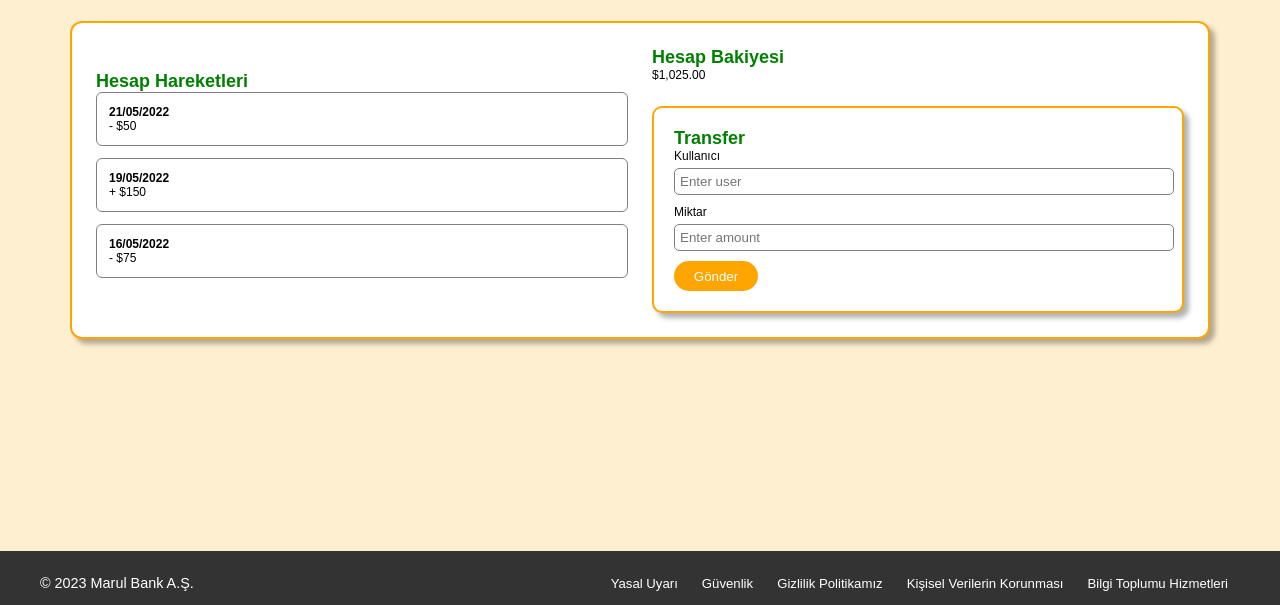
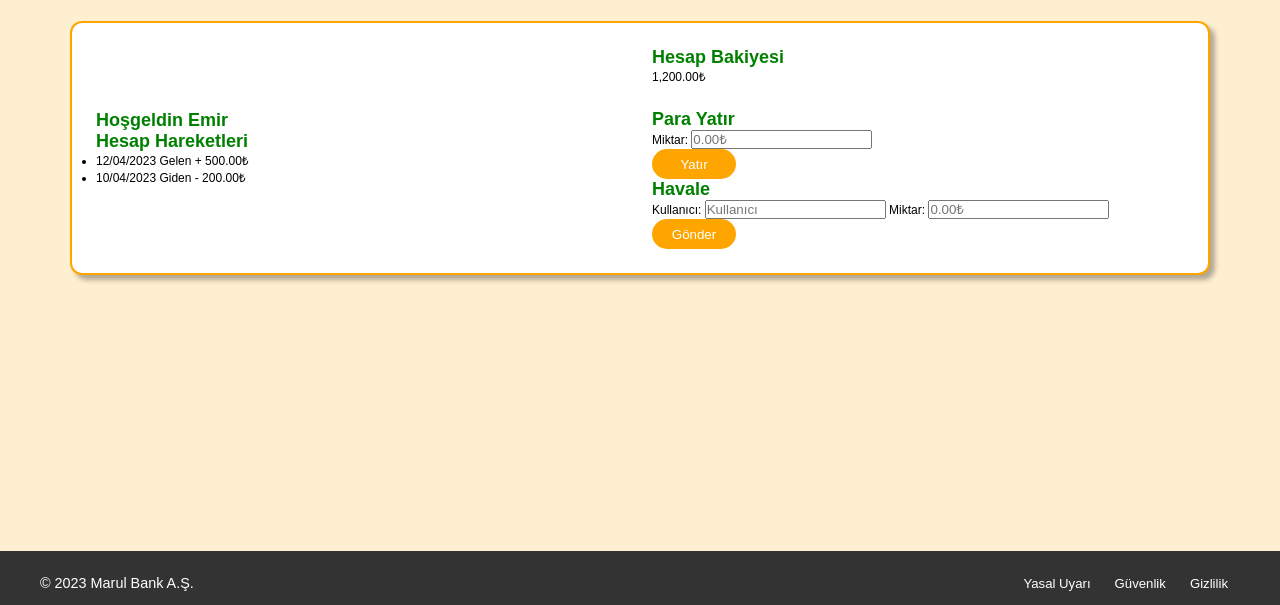
Before and after one commit to emirkaans/EsenBank, a plain HTML site: page index.html in a window 1280 px wide. Shown: the part 195-800 px from the top of the page. Drawn offline with Linux system fonts and the light colour scheme.

Commit message:
Update index.html

```diff
--- a/index.html
+++ b/index.html
@@ -46,46 +46,59 @@
     <main>
       <div class="container">
         <div class="left-side">
-          <h2>Hesap Hareketleri</h2>
-          <div class="movement">
-            <h4>21/05/2022</h4>
-            <p>- $50</p>
-          </div>
-          <div class="movement">
-            <h4>19/05/2022</h4>
-            <p>+ $150</p>
-          </div>
-          <div class="movement">
-            <h4>16/05/2022</h4>
-            <p>- $75</p>
-          </div>
+          <h2 id="welcome-msg">Hoşgeldin Emir</h2>
+          <h2 id="header-movements">Hesap Hareketleri</h2>
+          <ul class="account-movements">
+            <li>
+              <span class="date">12/04/2023</span>
+              <span class="description">Gelen</span>
+              <span class="amount">+ 500.00₺</span>
+            </li>
+            <li>
+              <span class="date">10/04/2023</span>
+              <span class="description">Giden</span>
+              <span class="amount">- 200.00₺</span>
+            </li>
+          </ul>
         </div>
         <div class="right-side">
           <div class="account-balance">
             <h2>Hesap Bakiyesi</h2>
-            <p>$1,025.00</p>
+            <span class="balance">1,200.00₺</span>
           </div>
-          <div class="transfer">
-            <h2>Transfer</h2>
+          <div class="deposit-section">
+            <h2>Para Yatır</h2>
             <form>
-              <div class="form-group">
-                <label for="user">Kullanıcı</label>
+              <label for="deposit-amount">Miktar:</label>
               <input
                 type="text"
-                  id="user"
-                  name="user"
-                  placeholder="Enter user"
+                id="deposit-amount"
+                name="deposit-amount"
+                placeholder="0.00₺"
+                required
               />
+              <button type="submit">Yatır</button>
+            </form>
           </div>
-              <div class="form-group">
-                <label for="amount">Miktar</label>
+          <div class="transfer-section">
+            <h2>Havale</h2>
+            <form>
+              <label for="transfer-user">Kullanıcı:</label>
               <input
                 type="text"
-                  id="amount"
-                  name="amount"
-                  placeholder="Enter amount"
+                id="transfer-user"
+                name="transfer-user"
+                placeholder="Kullanıcı"
+                required
               />
-              </div>
+              <label for="transfer-amount">Miktar:</label>
+              <input
+                type="text"
+                id="transfer-amount"
+                name="transfer-amount"
+                placeholder="0.00₺"
+                required
+              />
               <button type="submit">Gönder</button>
             </form>
           </div>
@@ -100,9 +113,9 @@
           <ul>
             <li><a href="#">Yasal Uyarı</a></li>
             <li><a href="#">Güvenlik</a></li>
-            <li><a href="#">Gizlilik Politikamız</a></li>
-            <li><a href="#">Kişisel Verilerin Korunması</a></li>
-            <li><a href="#">Bilgi Toplumu Hizmetleri</a></li>
+            <li><a href="#">Gizlilik</a></li>
+            <!-- <li><a href="#">Kişisel Verilerin Korunması</a></li>
+            <li><a href="#">Bilgi Toplumu Hizmetleri</a></li> -->
           </ul>
         </nav>
       </div>
```
Lines whose indentation alone changed are shown as unchanged.
